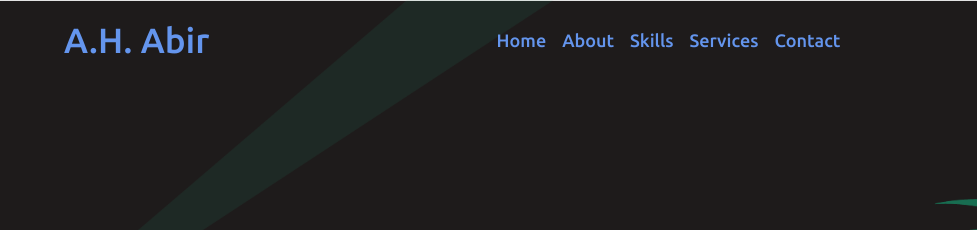
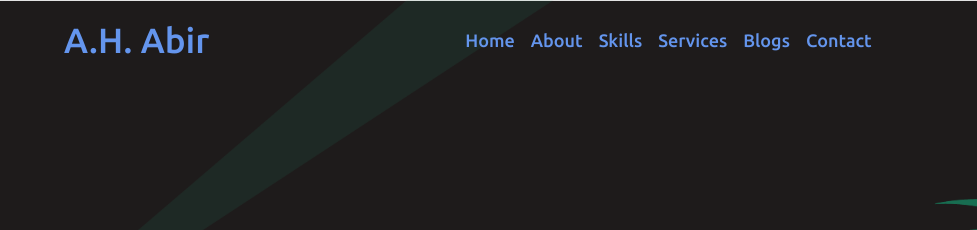
Before and after one commit to ashfaquehossainabir/ashfaquehossainabir.github.io, a plain HTML site: page index.html in a window 1280 px wide. Shown: the top 230 px of the page, 0-977 px from the left. Drawn offline with Linux system fonts and the light colour scheme.

Commit message:
Nav Menu Updated

```diff
--- a/index.html
+++ b/index.html
@@ -108,6 +108,7 @@
           <li><a href="#about">About</a></li>
           <li><a href="#skills">Skills</a></li>
           <li><a href="#services">Services</a></li>
+          <li><a href="https://ashfaquehossainabir.github.io/my-blogs/">Blogs</a></li>
           <li><a href="#contact">Contact</a></li>
           <div class="cancel-btn">
             <i class="fas fa-times"></i>
```
